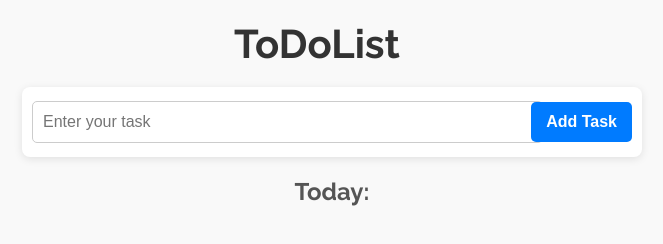
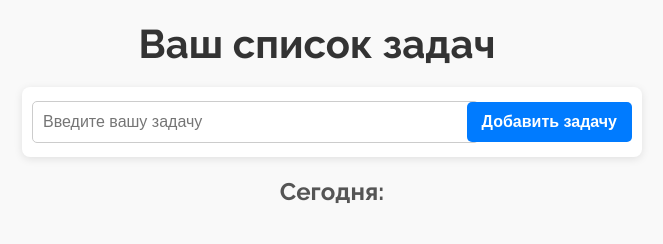
Before and after one commit to fawzzi/Add, a plain HTML site: page exam2-main/Exam/index.html in a window 1280 px wide. Shown: the top 244 px of the page, without its empty margins (323-986 px from the left). Drawn offline with Linux system fonts and the light colour scheme.

Commit message:
Обновление index.html
Перевод английских слов на русский язык

```diff
--- a/exam2-main/Exam/index.html
+++ b/exam2-main/Exam/index.html
@@ -4,22 +4,22 @@
     <link rel="stylesheet" href="https://fonts.googleapis.com/icon?family=Material+Icons">
     <meta charset="UTF-8">
     <meta name="viewport" content="width=device-width, initial-scale=1.0">
-    <title>Modern ToDoList</title>
+    <title>Список задач</title>
     <link href="https://fonts.googleapis.com/css2?family=Raleway:wght@400;700&display=swap" rel="stylesheet">
     <link rel="stylesheet" href="style.css">
 </head>
 <body>
-    <h1>ToDoList</h1>
+    <h1>Ваш список задач</h1>
     <div class="flex-wrapper">
         <div class="add-todo-wrapper">
             <div class="input-wrapper">
-                <input onkeydown="return checkPhoneKey(event.key)" placeholder="Enter your task" type="text" id="description-task">
+                <input onkeydown="return checkPhoneKey(event.key)" placeholder="Введите вашу задачу" type="text" id="description-task">
             </div>
             <div class="button-wrapper">
-                <button id="add-task-btn">Add Task</button>
+                <button id="add-task-btn">Добавить задачу</button>
             </div>
         </div>
-        <h2>Today:</h2>
+        <h2>Сегодня:</h2>
         <div class="todos-wrapper">
         </div>
     </div>
```
